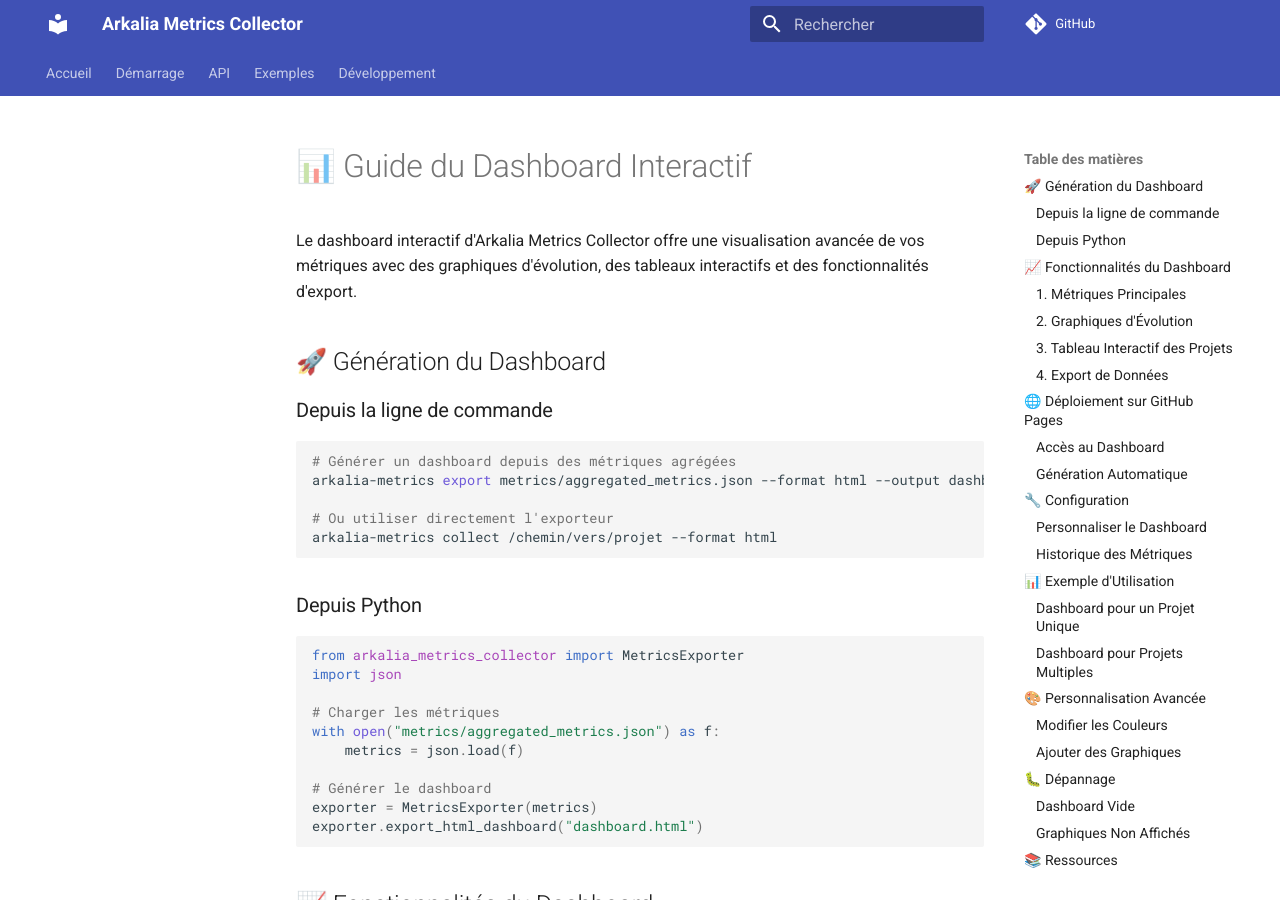
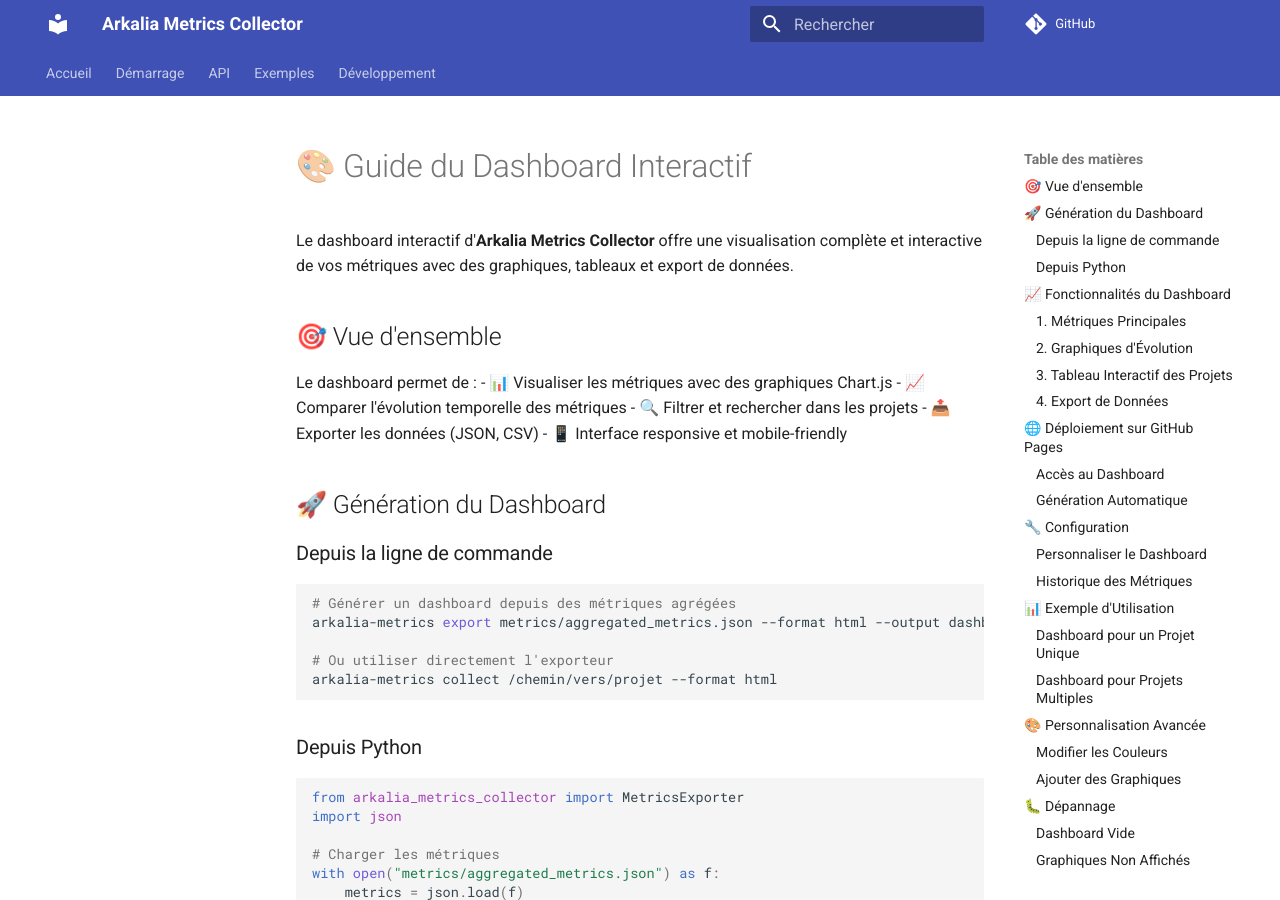
Before and after one commit to arkalia-luna-system/arkalia-metrics-collector, an MkDocs documentation site: the page built from docs/guides/dashboard.md, in a window 1280 px wide and 900 px high. Built offline with MkDocs 1.6.1 and Material for MkDocs 9.7.7, drawn with Linux system fonts in a browser that asks for light colours; comment, search, counter and statistics services are not loaded.

Commit message:
📝 Corrections finales documentation: FAQ, CONTRIBUTING, dashboard
✨ Améliorations:
   • docs/FAQ.md: ajout astuce et lien issues
   • docs/CONTRIBUTING.md: introduction améliorée
   • docs/guides/dashboard.md: vue d'ensemble et fonctionnalités

✅ Documentation complète et cohérente

```diff
--- a/docs/guides/dashboard.md
+++ b/docs/guides/dashboard.md
@@ -1,6 +1,15 @@
-# 📊 Guide du Dashboard Interactif
+# 🎨 Guide du Dashboard Interactif
 
-Le dashboard interactif d'Arkalia Metrics Collector offre une visualisation avancée de vos métriques avec des graphiques d'évolution, des tableaux interactifs et des fonctionnalités d'export.
+Le dashboard interactif d'**Arkalia Metrics Collector** offre une visualisation complète et interactive de vos métriques avec des graphiques, tableaux et export de données.
+
+## 🎯 Vue d'ensemble
+
+Le dashboard permet de :
+- 📊 Visualiser les métriques avec des graphiques Chart.js
+- 📈 Comparer l'évolution temporelle des métriques
+- 🔍 Filtrer et rechercher dans les projets
+- 📤 Exporter les données (JSON, CSV)
+- 📱 Interface responsive et mobile-friendly
 
 ## 🚀 Génération du Dashboard
 
```
Also changed, not shown: docs/CONTRIBUTING.md (+3 -1 lines), docs/FAQ.md (+4 -0 lines).
